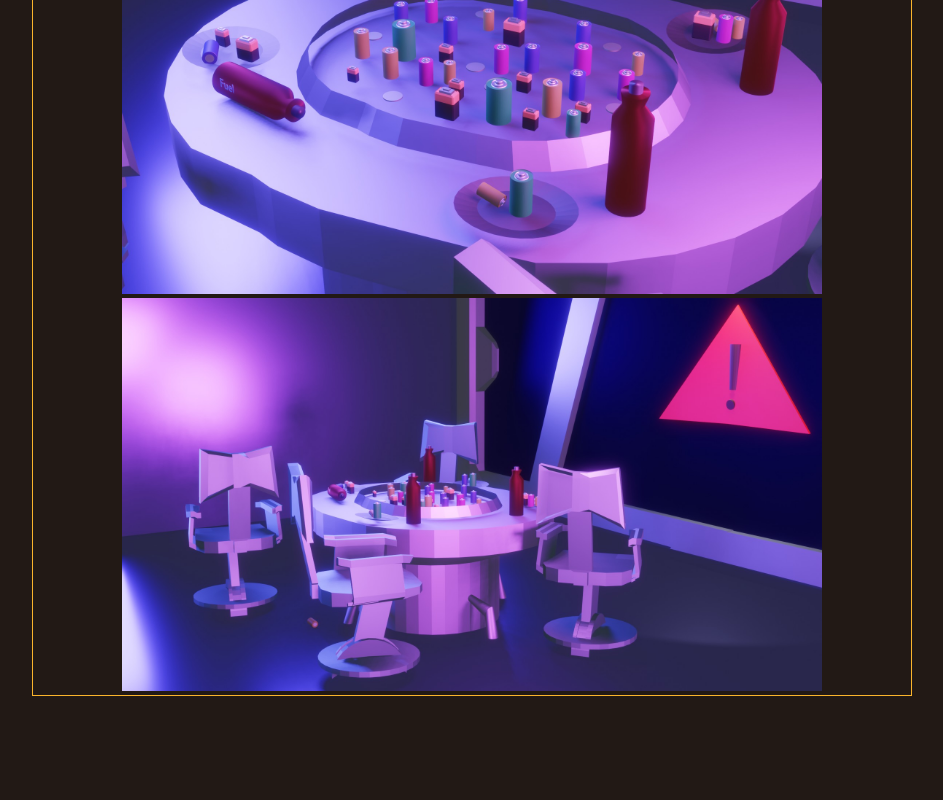
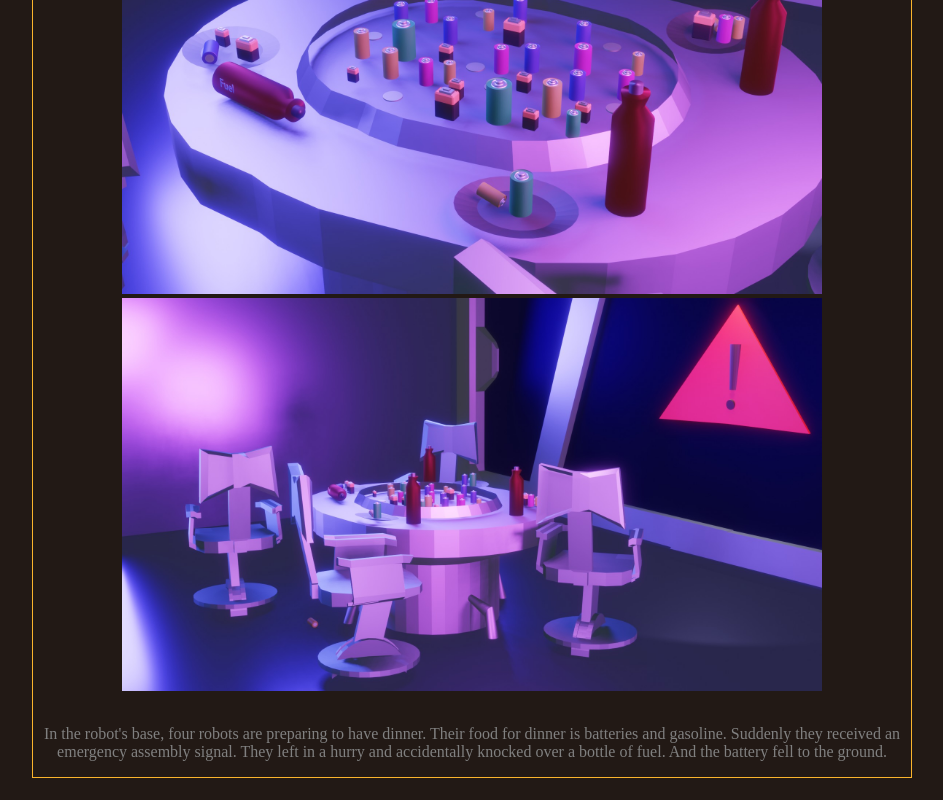
Before and after one commit to PeiyingDeng/HUW162-website, a plain HTML site: page index.html in a window 1280 px wide. Shown: the part 3154-3954 px from the top of the page, without its empty margins (168-1111 px from the left). Before the commit the page ends 3880 px from the top, so only its background shows below. Drawn offline with Linux system fonts and the light colour scheme.

Commit message:
Update index.html

```diff
--- a/index.html
+++ b/index.html
@@ -32,6 +32,13 @@
 		color:#FAB42C;
 
 	}
+	p{
+		font-family: Times new roman;
+		Font-site:25px;
+		color:grey;
+		margin-top: 30px;
+
+	}
 	div{
 
 		margin-left:200px;
@@ -58,6 +65,7 @@
 		<img src="table1.jpg" alt="table1" width="700px"/>
 		<img src="table2.jpg" alt="table2" width="700px"/>
 		<img src="table3.jpg" alt="table3"  width="700px"/>
+		<p>In the robot's base, four robots are preparing to have dinner. Their food for dinner is batteries and gasoline. Suddenly they received an emergency assembly signal. They left in a hurry and accidentally knocked over a bottle of fuel. And the battery fell to the ground. </p>
 	</div>
 </body>
 </html>
```
